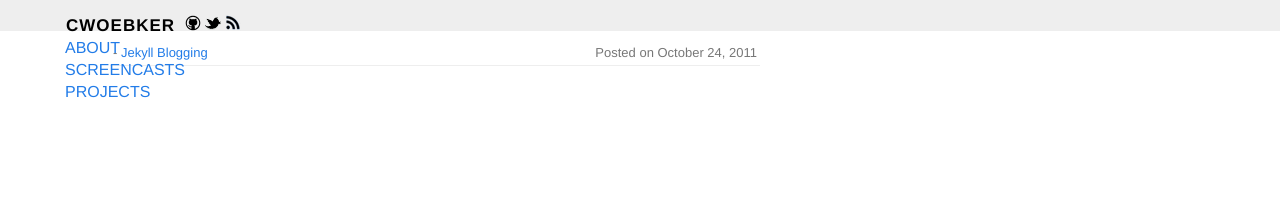
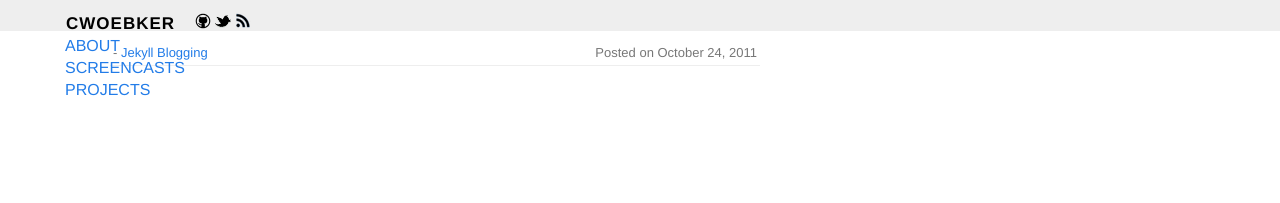
Before and after one commit to cwoebker/.com, a Jekyll site: the page built from index.html, in a window 1280 px wide. Shown: the top 203 px of the page. Built offline with Jekyll 4.4.1, drawn with Linux system fonts in a browser that asks for light colours; nearby versions of some CDN libraries; Markdown is read by kramdown in place of the engine named in the settings.

Commit message:
cleaned up css

```diff
--- a/_layouts/default.html
+++ b/_layouts/default.html
@@ -38,9 +38,9 @@
     <li>
     <a href="http://cwoebker.github.com/atom.xml" id="rss"><img src="/images/rss.png" alt="rss" title="Subscribe to this blog's RSS feed" height="16" width="16" /></a>
     </li>
-    <li><div><a href="/about">about</a></div></li>
-    <li><div><a href="/screencasts">screencasts</a></div></li>
-    <li><div><a href="/projects">projects</a></div></li>
+    <li><div><a class="section" href="/about">about</a></div></li>
+    <li><div><a class="section" href="/screencasts">screencasts</a></div></li>
+    <li><div><a class="section" href="/projects">projects</a></div></li>
   </ul>
 </div>
 
--- a/css/styles.css
+++ b/css/styles.css
@@ -82,7 +82,7 @@ h3{
 
 #topbar{
   position: fixed;
-  top: 2px;
+  top: 0px;
   left: 15px;
   right: 15px;
   font-family: Helvetica, sans-serif;
@@ -117,7 +117,7 @@ h3{
 
 #topbar #cwoebker{
   padding-left: 1px;
-  padding-right: 5px;
+  padding-right: 15px;
   font-size: 23px;
   letter-spacing: 5px;
   color: #666;
@@ -131,28 +131,22 @@ h3{
   letter-spacing: 1px;
   color: #000;
 }
-#topbar .site{
-}
-#topbar .site img{
-  padding: 0 3px;
-  border: 0;
-}
 
-#topbar #sections{
+#topbar #section{
   margin: 25px 0 0 -15px;
   display: inline;
 }
-#topbar #sections div{
+#topbar #section div{
   margin-bottom: 7px;
 }
-#topbar #sections a{
+#topbar #section a{
   background-color: #000;
   padding: 3px 5px;
   color: #fff;
   font-weight: bold;
   font-size: 12px;
 }
-#topbar #sections a:hover{
+#topbar #section a:hover{
   color: #ccc;
 }
 
```
